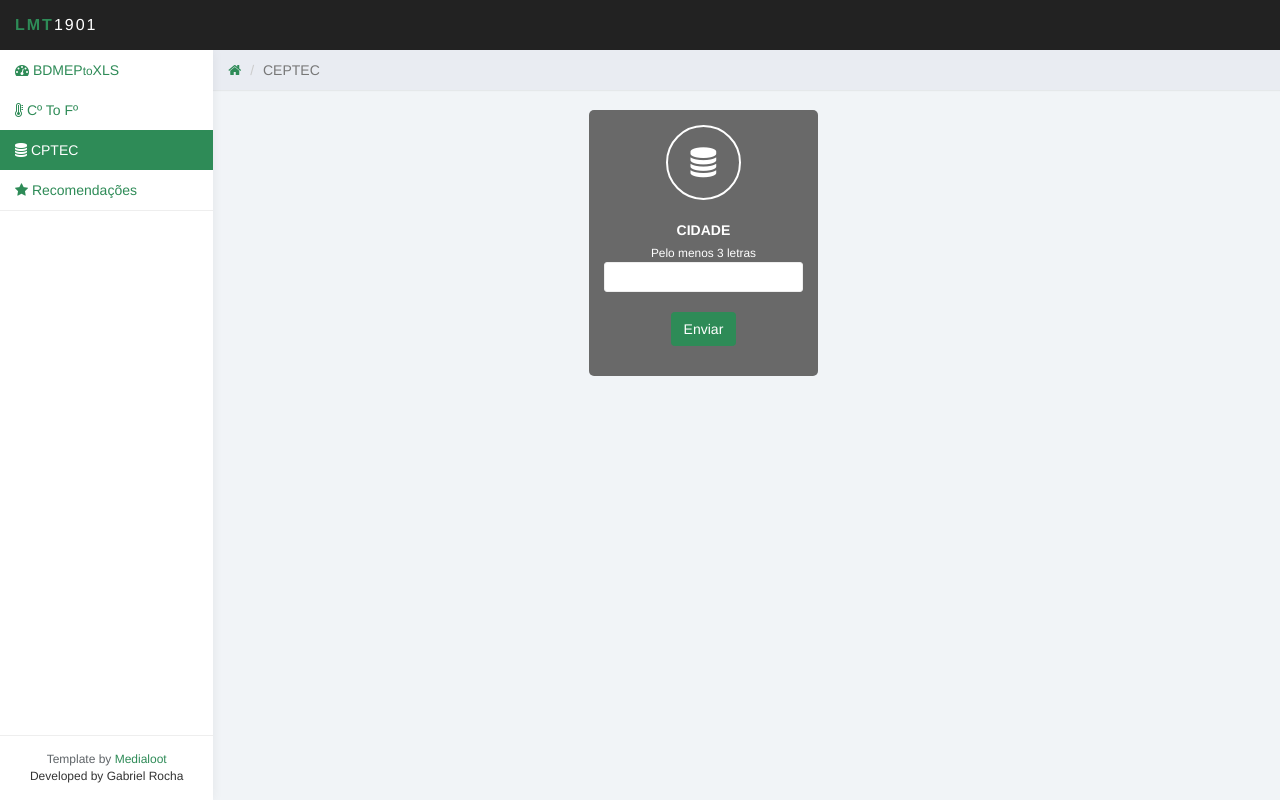
After one commit to GabrielRocha/lmt1901, a Flask app: page /cptec in a window 1280 px wide. The commit adds this page. Run offline with Flask 2, Linux system fonts and the light colour scheme; some libraries are stand-ins or nearby versions.

Commit message:
CPTEC na interface web

```diff
--- a/app.py
+++ b/app.py
@@ -1,7 +1,9 @@
 #! -*- coding: UTF-8 -*-
 from flask import Flask, render_template, request, session, redirect, url_for, send_file
+from datetime import date
 from estacoes import ESTACOES
 from bdmep import BDMEP
+from cptec import CPTECCrawler
 import settings
 import os
 
@@ -67,6 +69,22 @@ def celsius_to_fahrenheit():
     return render_template("celsius_to_fahrenheit.html")
 
 
+@app.route("/cptec", methods=['GET', 'POST'])
+def cptec():
+    if request.method == "POST":
+        try:
+            cidade = request.form['cidade']
+            cptec = CPTECCrawler(cidade)
+            tmp = cptec.get_xls()
+            file_name = "CPTEC_{}_{}.xls".format(cidade.replace(" ", "_"), date.today().strftime("%d_%m_%Y"))
+            return send_file(tmp.filename, as_attachment=True,
+                         attachment_filename=file_name)
+        except:
+            context=dict(error="Cidade Não Encontrada".decode("utf-8"))
+            return render_template("cptec.html", **context)
+    return render_template("cptec.html")
+
+
 @app.errorhandler(400)
 @app.errorhandler(404)
 @app.errorhandler(405)
--- a/static/css/styles.css
+++ b/static/css/styles.css
@@ -841,6 +841,10 @@ h1.page-header {
 .bk-clr-two {
     background-color: #1ebfae;
 }
+.bk-clr-three{
+    background-color: #696969;
+}
+
 .dashboard-div-icon {
     border: 2px solid #fff;
     border-radius: 50%;
@@ -854,3 +858,7 @@ h1.page-header {
 .submit{
     cursor: pointer;
 }
+
+.btn-lmt{
+	background-color: #2e8b57;
+}
--- /dev/null
+++ b/templates/cptec.html
@@ -0,0 +1,51 @@
+{% extends 'base.html' %}
+
+{% block title %}
+    LMT1901 - Celsius To Fahrenheit
+{% endblock %}
+{% include 'includes/nav.html' %}
+{% include 'includes/menu.html' %}
+{% block body %}
+    <div class="col-sm-9 col-sm-offset-3 col-lg-10 col-lg-offset-2 main">
+        <div class="row">
+            <ol class="breadcrumb">
+                <li><a href="/"><i class="fa fa-home" aria-hidden="true"></i></a></li>
+                <li class="active">CEPTEC</li>
+            </ol>
+        </div>
+        <br/>
+        <form action="" method="POST">
+            <div class="row">
+                <div class="col-lg-12">
+                    <div class="col-md-3 col-sm-3 col-xs-6 col-lg-offset-4">
+                        <div class="dashboard-div-wrapper bk-clr-three">
+                            <i class="fa fa-database dashboard-div-icon"></i>
+                            <div class="form-group" id="periodo">
+                                {% if error %}
+                                    <div class="alert bg-danger" role="alert">
+                                        <i class="fa fa-close"></i>
+                                        {{ error }}
+                                    </div>
+                                {% endif %}
+                                <label class="font-noraml">CIDADE</label>
+                                <br/>
+                                <small>Pelo menos 3 letras</small>
+                                <input type="text" pattern=".{2,}[a-zA-Z]"   required title="No mínimo 3 letras" class="input-sm form-control" name="cidade" value=""/>
+                                <br/>
+                                <input type="submit" class="btn btn-lmt" name="cidade" value="Enviar"/>
+                            </div>
+                        </div>
+                    </div>
+                </div>
+            </div>
+        </form>
+    </div>	<!--/.main-->
+{% endblock %}
+{% block extrajs %}
+    <script>
+        $(document).ready(function(){
+            $(".nav.menu li").removeClass("active");
+            $("li#cptec").addClass("active");
+        });
+    </script>
+{% endblock %}
--- a/templates/includes/menu.html
+++ b/templates/includes/menu.html
@@ -8,6 +8,11 @@
         <li id="celsius_to_fahrenheit">
             <a href="/celsius_to_fahrenheit">
                 <i class="fa fa-thermometer-full" aria-hidden="true"></i> Cº To Fº
+            </a>
+        </li>
+        <li id="cptec">
+            <a href="/cptec">
+                <i class="fa fa-database" aria-hidden="true"></i> CPTEC
             </a>
         </li>
         <li id="recomendacao">
--- a/templates/includes/nav.html
+++ b/templates/includes/nav.html
@@ -5,12 +5,17 @@
             {% if session.username %}
                 <ul class="user-menu">
                     <li class="dropdown pull-right">
-                        <a href="#" class="dropdown-toggle" data-toggle="dropdown"><svg class="glyph stroked male-user">
-                            <use xlink:href="#stroked-male-user"></use>
-                            </svg> {{ session.username}} <span class="caret"></span>
+                        <a href="#" class="dropdown-toggle" data-toggle="dropdown">
+                            <i class="fa fa-user-circle-o"></i>
+                            {{ session.username}} <span class="caret"></span>
                         </a>
                         <ul class="dropdown-menu" role="menu">
-                            <li><a href="/logout"><svg class="glyph stroked cancel"><use xlink:href="#stroked-cancel"></use></svg> Logout</a></li>
+                            <li>
+                                <a href="/logout">
+                                    <i class="fa fa-sign-out"></i>
+                                    Logout
+                                </a>
+                            </li>
                         </ul>
                     </li>
                 </ul>
--- a/templates/index.html
+++ b/templates/index.html
@@ -27,9 +27,8 @@
 						<fieldset>
 							{% if error %}
 								<div class="alert bg-danger" role="alert">
-									<svg class="glyph stroked cancel"><use xlink:href="#stroked-cancel"></use></svg>
+									<i class="fa fa-close"></i>
 									{{ error }}
-									</a>
 								</div>
 							{% endif %}
 							<small>Utilize o usuário e senha do BDMEP</small>
```
Also changed, not shown: cptec.py (+28 -16 lines), templates/bdmeptoxls.html (+5 -5 lines).
